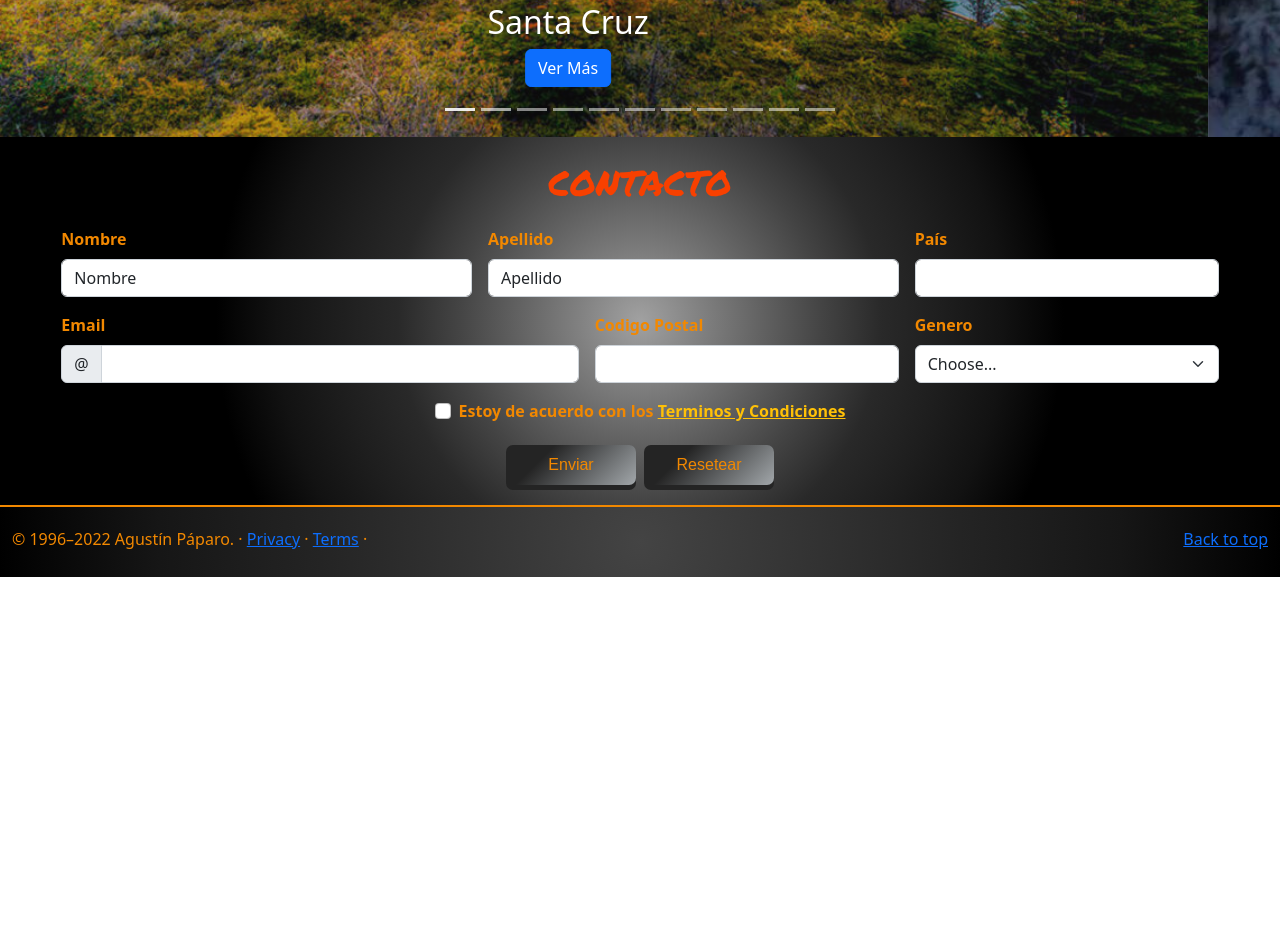
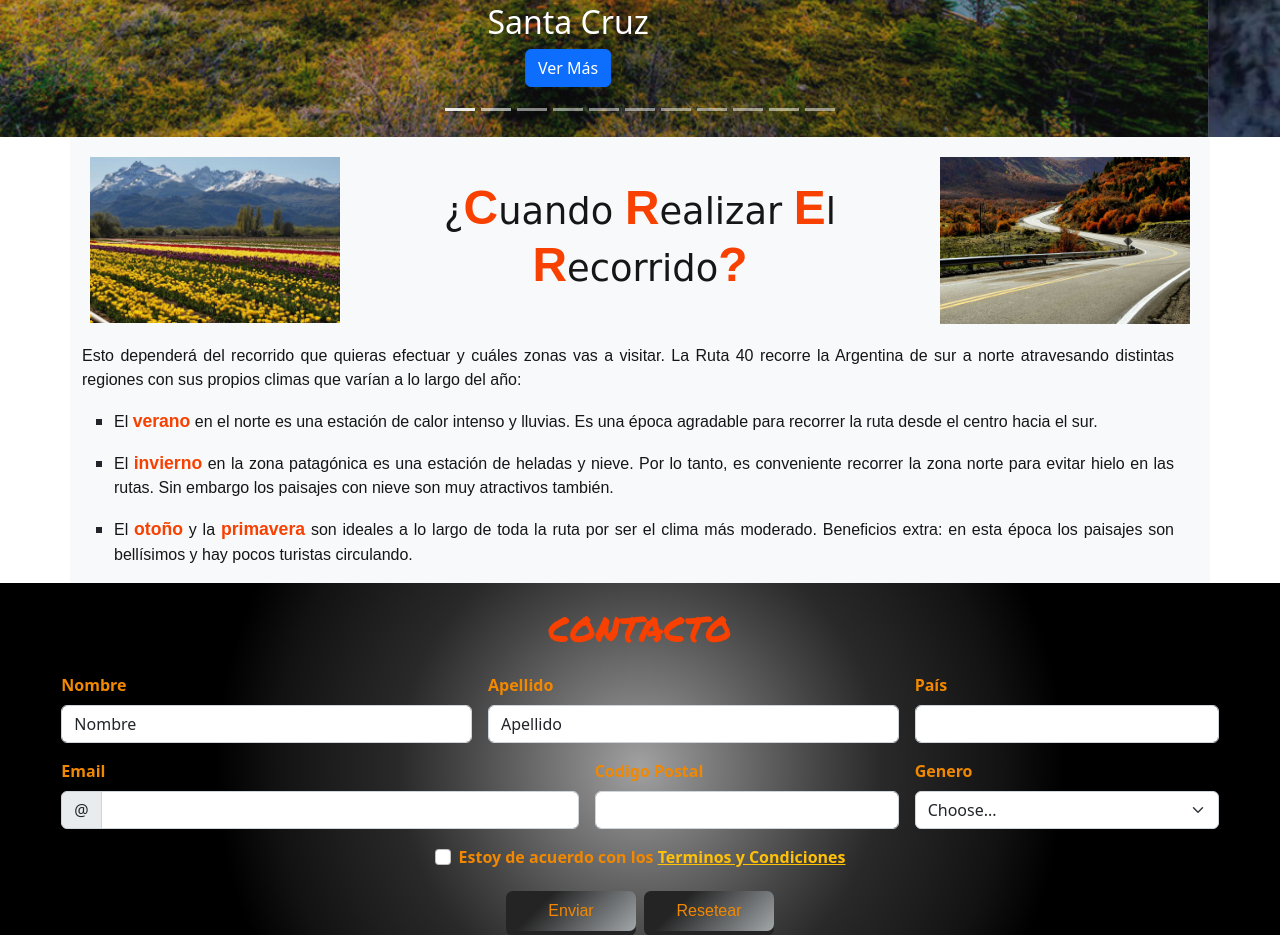
Before and after one commit to AgustinPaparo/Proyecto-final, a plain HTML site: page pages/inicio.html in a window 1280 px wide. Shown: the part 892-1827 px from the top of the page. Before the commit the page ends 1469 px from the top, so only its background shows below. Drawn offline with nearby package versions, Linux system fonts and the light colour scheme; a web font is replaced by a local one.

Commit message:
Agrego EPOCAS en inicio

```diff
--- a/estilos/_inicio.scss
+++ b/estilos/_inicio.scss
@@ -61,6 +61,56 @@
     }
 }
 
+/* EPOCAS */
+.epocas {
+    .titulo-epoca {
+        justify-content: space-between;
+        align-items: center;
+        text-align: center;
+        padding: 20px;
+
+        img{
+            max-height: 200px;
+            max-width: 250px;
+        }
+
+        h2 {
+            font-family: cursive;
+            font-weight: 500;
+            font-size: 230%;
+            color: $color1;
+
+            span {
+                font-family: sans-serif;
+                font-weight: 700;
+                font-size: 130%;
+                color: $color4;
+            }
+        }
+    }
+
+    .texto-epoca {
+        p {
+            text-align: justify;
+            color: $color1;
+            font-size: 100%;
+            font-family: 'M PLUS 1', sans-serif;
+            font-weight: 500;
+
+            strong {
+                color: $color4;
+                font-size: 110%;
+            }
+        }
+        ul{
+            li{
+                list-style:square;
+            }
+        }
+
+    }
+}
+
 /* FORM DESARROLLO */
 
 .formulario {
@@ -104,6 +154,7 @@
 }
 
 // MEDIAS QUERYS
+
 @media only screen and (max-width:440px) {
     .text1 {
         div {
@@ -121,3 +172,16 @@
         }
     }
 }
+
+@media only screen and (max-width:992px){
+    .epocas{
+
+        .titulo-epoca{
+            justify-content: center;
+
+            img{
+                display: none;
+            }
+        }
+    }
+}
--- a/pages/inicio.html
+++ b/pages/inicio.html
@@ -163,7 +163,7 @@
             </div>
 
             <div class="carousel-item">
-                <div class="overlay-image" style="background-image: url(../img/pcia-4.jpg);"></div>
+                <div class="overlay-image object-fit" style="background-image: url(../img/pcia-4.jpg);"></div>
                 <div class="container titulo-item">
                     <h2>Neuquén</h2>
                     <a href="recorrido.html#4" class="btn btn-primary">Ver Más</a>
@@ -236,10 +236,36 @@
             <span class="visually-hidden">Next</span>
         </button>
     </div>
-
     <!-- Fin Carrusel -->
 
-    <!-- Fin MAIN -->
+    <!-- Inicio CUANDO RECORRER -->
+    <div class="epocas container bg-light">
+        <div class="row">
+            <div class="titulo-epoca col-12 d-flex">
+                <img src="../img/primavera en chubut.jpg" alt="Primavera en chubut" class="img fluid" >
+                <h2>¿<span>C</span>uando <span>R</span>ealizar <span>E</span>l <span>R</span>ecorrido<span>?</span></h2>
+                <img src="../img/otoño en neuquen.jpg" alt="Otoño en neuquen" class="img fluid">
+            </div>
+        <div class="row">
+            <div class="texto-epoca col-12">
+                <p>Esto dependerá del recorrido que quieras efectuar y cuáles zonas vas a visitar. La Ruta 40 recorre la Argentina de sur a norte atravesando distintas regiones con sus propios climas que varían a lo largo del año:</p>
+                <ul>
+                    <li>
+                        <p>El <strong>verano</strong> en el norte es una estación de calor intenso y lluvias. Es una época agradable para recorrer la ruta desde el centro hacia el sur.</p>
+                    </li>
+                    <li>
+                        <p>El <strong>invierno</strong> en la zona patagónica es una estación de heladas y nieve. Por lo tanto, es conveniente recorrer la zona norte para evitar hielo en las rutas. Sin embargo los paisajes con nieve son muy atractivos también.</p>
+                    </li>
+                    <li>
+                        <p>El <strong>otoño</strong> y la <strong>primavera</strong> son ideales a lo largo de toda la ruta por ser el clima más moderado. Beneficios extra: en esta época los paisajes son bellísimos y hay pocos turistas circulando.
+                        </p>
+                    </li>
+                </ul>
+            </div>
+        </div>
+        </div>
+    </div>
+    <!-- Fin CUANDO RECORRER -->
 
     <!-- Inicio Formulario -->
     <form class="formulario row g-3 pt-2 m-0 needs-validation d-felx justify-content-center align-content-center"
```
Also changed, not shown: estilos/style.css, img/otoño en neuquen.jpg (added), img/primavera en chubut.jpg (added), img/verano rio negro.jpg (added), 1 other file.
